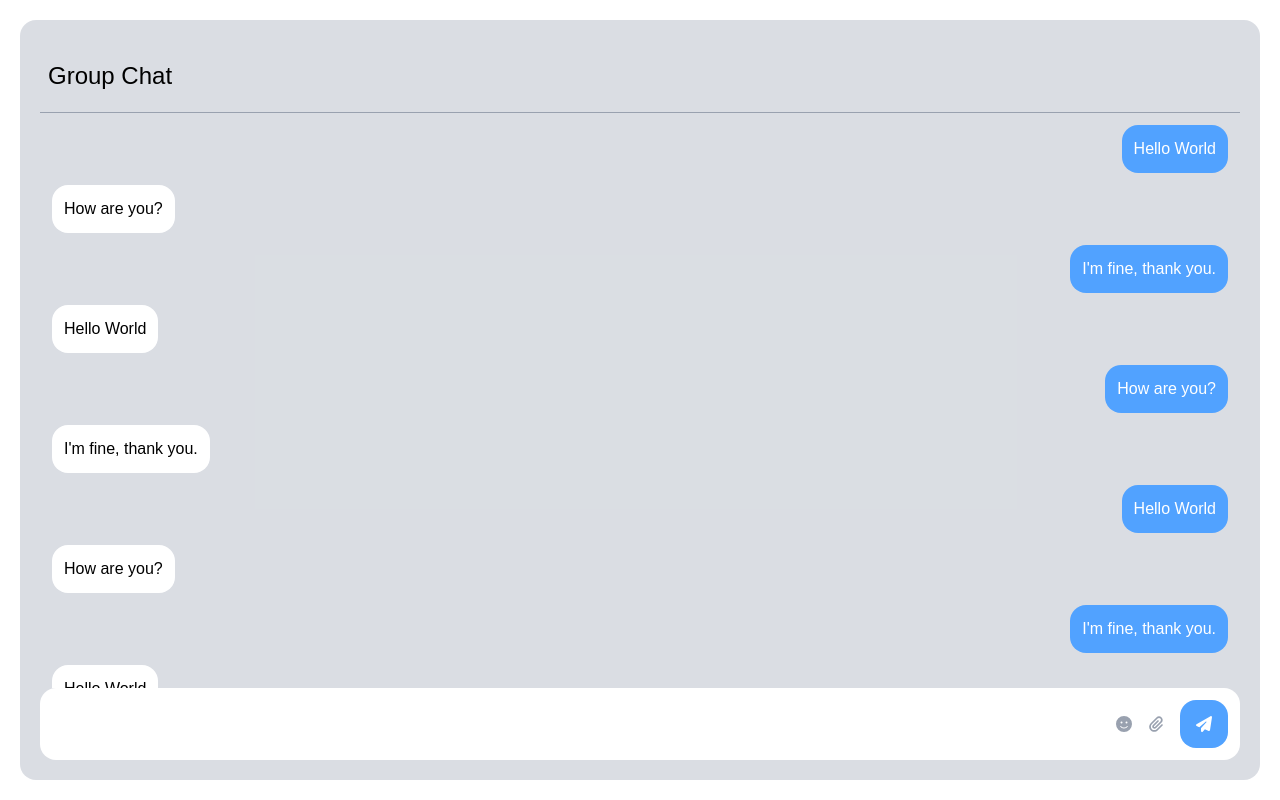
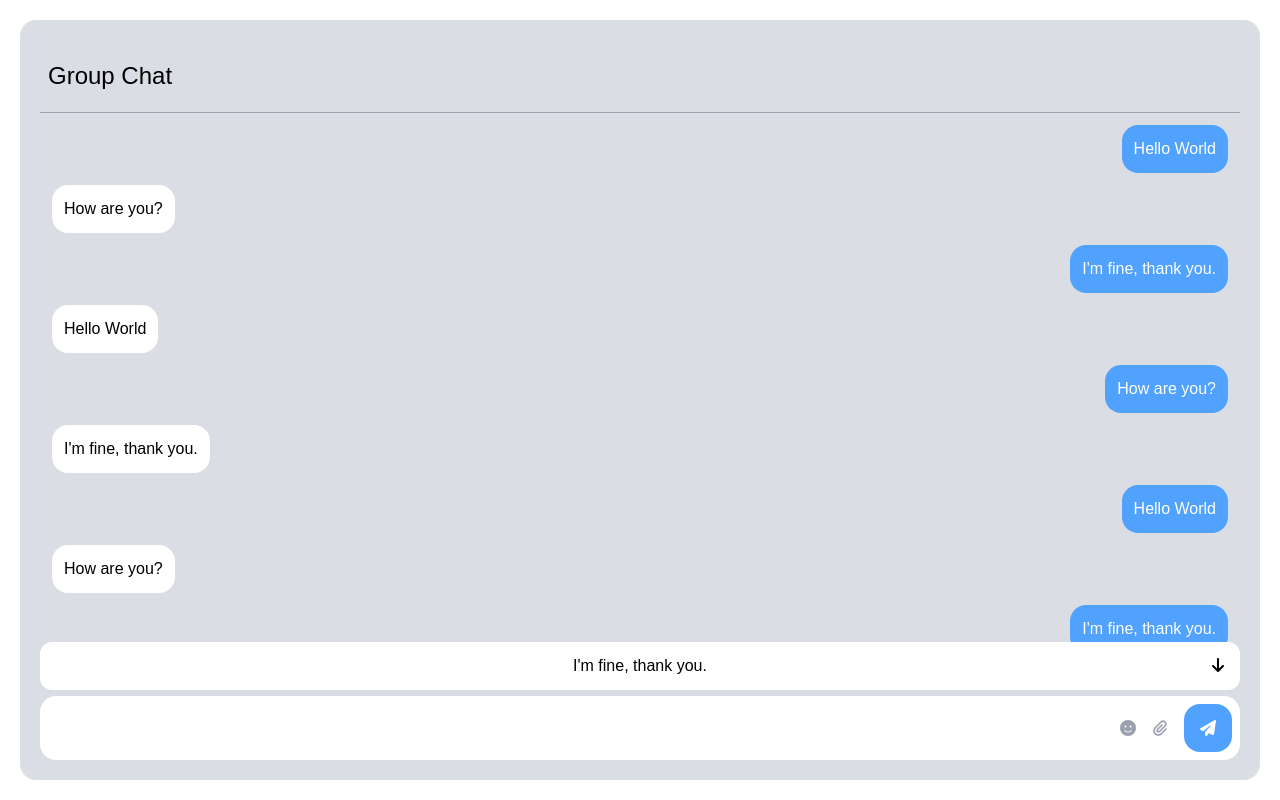
Before and after one commit to ljh37694/SyncChat, a React (Vite) app in the folder sync-chat/: page / in a window 1280 px wide. Built offline with nearby package versions, Linux system fonts and the light colour scheme; a web font is replaced by a local one.

Commit message:
새로운 채팅이 올라왔을 때 밑으로 내려가는 기능 추가
새로운 채팅이 올라왔을 때 스크롤이 마지막 채팅보다 위에 있으면 새로운 채팅을 입력창 바로 위에 알림을 보여주고 누르면 맨밑으로 이동하는 기능 추가

```diff
--- a/sync-chat/src/components/chat/ChatContainer.tsx
+++ b/sync-chat/src/components/chat/ChatContainer.tsx
@@ -1,5 +1,8 @@
+import { useEffect, useRef, useState } from "react";
 import Chat from "./Chat";
 import ChatInput from "./ChatInput";
+import { FontAwesomeIcon } from "@fortawesome/react-fontawesome";
+import { faArrowDown } from "@fortawesome/free-solid-svg-icons";
 
 interface ChatContainerProps {
   chatList: string[];
@@ -8,17 +11,66 @@ interface ChatContainerProps {
 function ChatContainer(props: ChatContainerProps) {
   const { chatList } = props;
 
+  const chatEndRef = useRef<HTMLDivElement>(null);
+  const chatContainerRef = useRef<HTMLDivElement>(null);
+
+  const [lastChat, setLastChat] = useState<string>("");
+  const [showNotification, setShowNotification] = useState<boolean>(false);
+
+  useEffect(() => {
+    if (chatContainerRef.current && chatContainerRef.current) {
+      const chatContainer = chatContainerRef.current;
+
+      const gap =
+        chatContainer.scrollHeight -
+        (chatContainer.scrollTop +
+          chatContainer.clientHeight +
+          chatContainer.clientTop);
+
+      if (gap < 100) {
+        chatEndRef.current?.scrollIntoView({ behavior: "smooth" });
+      } else {
+        setShowNotification(true);
+      }
+    }
+
+    setLastChat(chatList[chatList.length - 1]);
+  }, [chatList]);
+
   return (
     <div className="flex flex-col w-full h-[calc(100vh-40px)] p-5 bg-gray-300/80 rounded-2xl overflow-y-hidden">
       <section className="border-b-gray-400 border-b py-5 px-2">
         <h2 className="font-title text-2xl">Group Chat</h2>
       </section>
 
-      <section className="flex flex-col gap-3 w-full p-3 overflow-y-scroll scrollbar-hidden">
+      <section
+        ref={chatContainerRef}
+        className="flex flex-col gap-3 w-full p-3 overflow-y-scroll scrollbar-hidden"
+      >
         {chatList.map((chat, idx) => {
           return <Chat text={chat} isMyChat={idx % 2 === 0} key={idx} />;
         })}
+
+        <div ref={chatEndRef}></div>
       </section>
+
+      {showNotification && (
+        <div
+          onClick={() => {
+            chatEndRef.current?.scrollIntoView({ behavior: "smooth" });
+            setShowNotification(false);
+          }}
+          className="text-black text-center bg-white p-3 rounded-xl mb-1.5 cursor-pointer"
+        >
+          <div className="container-center">
+            <label className="size-5"></label>
+            <p className="grow">{lastChat}</p>
+            <label className="w-5 self-end">
+              <FontAwesomeIcon icon={faArrowDown} />
+            </label>
+          </div>
+        </div>
+      )}
 
       <ChatInput />
     </div>
--- a/sync-chat/src/components/chat/ChatInput.tsx
+++ b/sync-chat/src/components/chat/ChatInput.tsx
@@ -26,7 +26,7 @@ function ChatInput() {
   return (
     <form
       onSubmit={handleSubmit}
-      className="flex gap-2 w-full p-3 bg-white rounded-2xl"
+      className="flex gap-2 w-full p-2 bg-white rounded-2xl"
     >
       <input className="grow focus-visible:outline-0 text-lg px-3" ref={msgInputRef} />
 
--- a/sync-chat/src/pages/HomePage.tsx
+++ b/sync-chat/src/pages/HomePage.tsx
@@ -1,6 +1,6 @@
 import React, { useEffect } from "react";
 import ChatContainer from "../components/chat/ChatContainer";
-import messages from "./messages";
+import messages from "../messages";
 import { useChatListStore } from "../stores/chat-list-store";
 
 function HomePage(): React.ReactElement {
```
Also changed, not shown: sync-chat/src/messages.ts (renamed from sync-chat/src/pages/messages.ts).
